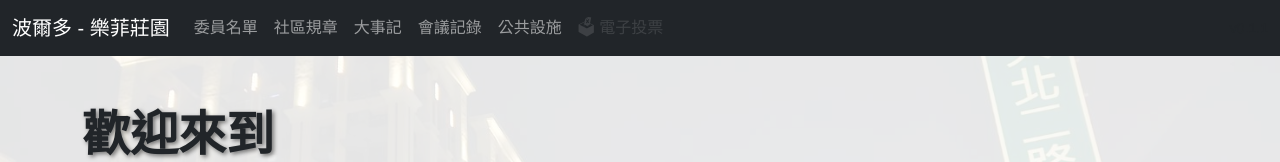
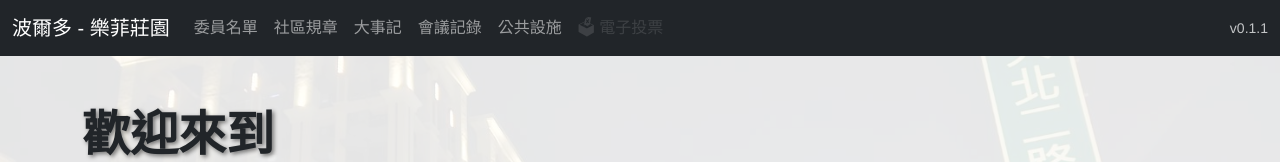
Before and after one commit to joechiboo/bordeaux-ii, a Vue app: page / in a window 1280 px wide. Shown: the top 162 px of the page. Built offline with nearby package versions, Linux system fonts and the light colour scheme.

Commit message:
修正版號顏色：改為淡白色以提高可見度

```diff
--- a/src/components/AppNavbar.vue
+++ b/src/components/AppNavbar.vue
@@ -36,7 +36,7 @@
 				</ul>
 				<ul class="navbar-nav ms-auto">
 					<li class="nav-item">
-						<span class="navbar-text text-muted small">v0.1.1</span>
+						<span class="navbar-text text-light small opacity-75">v0.1.1</span>
 					</li>
 				</ul>
 			</div>
```
Also changed, not shown: .claude/settings.local.json.
